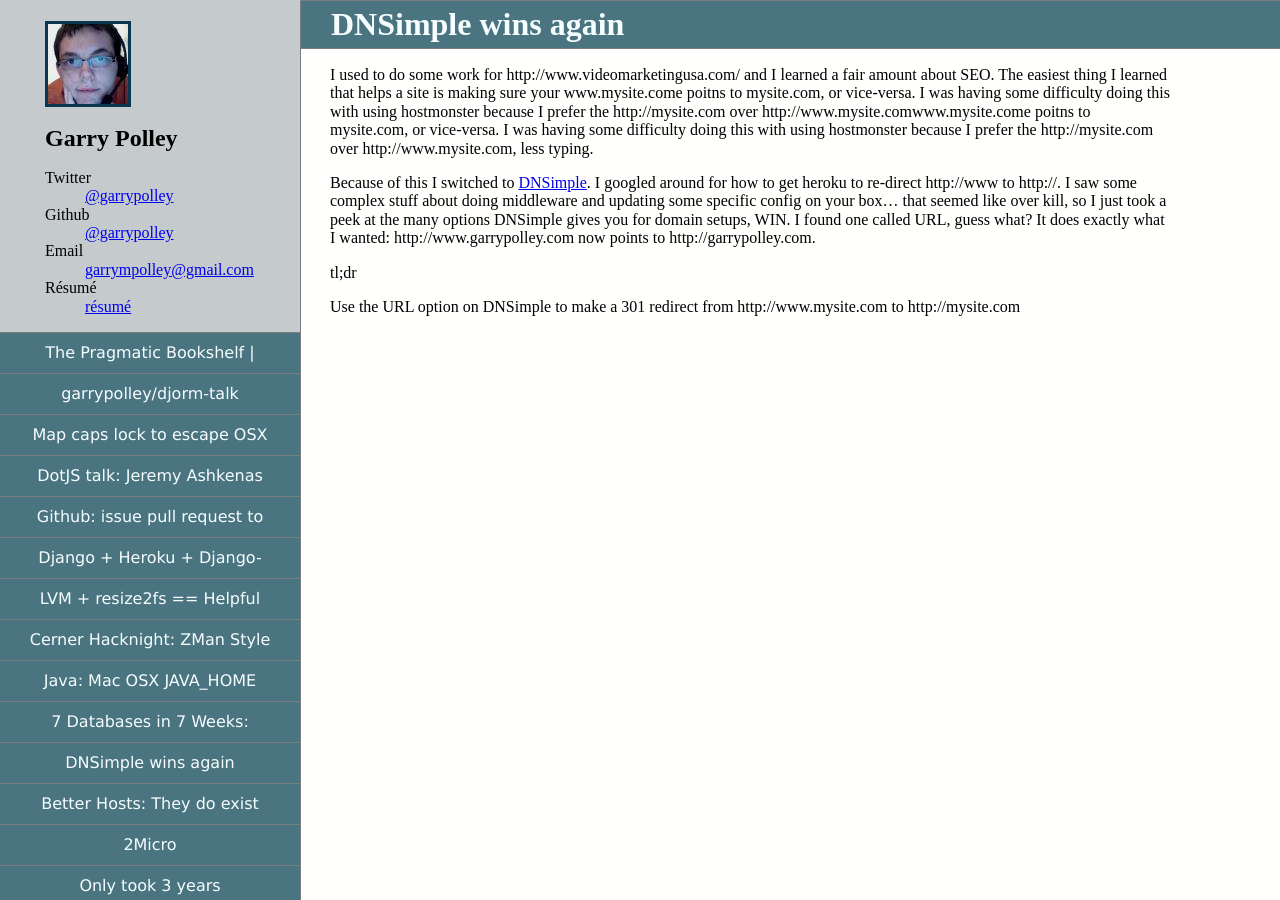
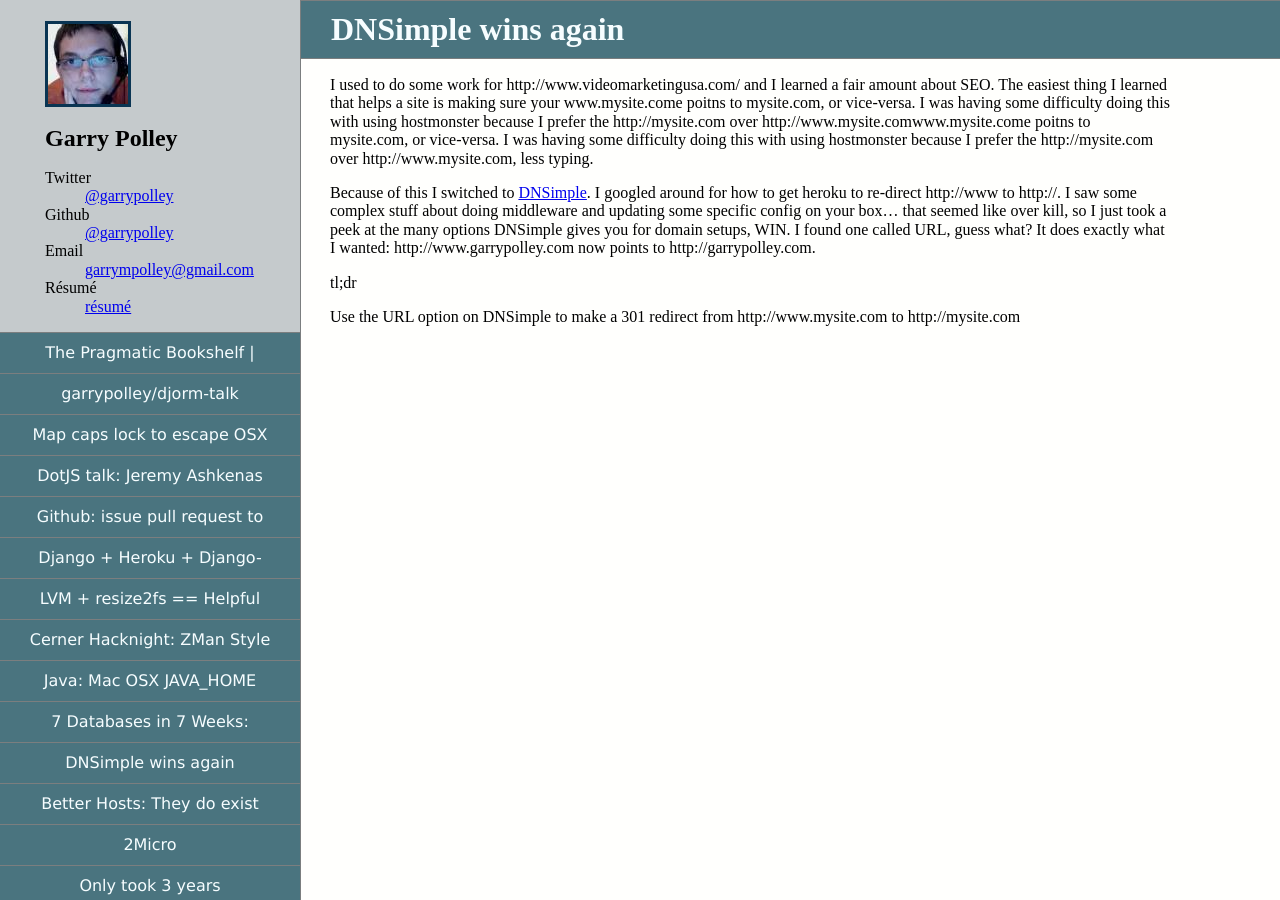
Before and after one commit to garrypolley/garrypolley.github.io, a Jekyll site: the page built from 2012-06-14.md, in a window 1280 px wide. Built offline with Jekyll 4.4.1, drawn with Linux system fonts in a browser that asks for light colours; nearby versions of some CDN libraries; Markdown is read by kramdown in place of the engine named in the settings.

Commit message:
fix heading title for posts.

```diff
--- a/_layouts/default.html
+++ b/_layouts/default.html
@@ -38,10 +38,6 @@
       padding: 0;
     }
 
-    main article > div {
-    	padding: 50px 30px 5px 30px;
-    }
-
     main .article-title {
     	position: fixed;
     	margin: 0;
@@ -49,6 +45,9 @@
     	background-color: #4A747F;
     	width: 100%;
     	border: solid 1px #7B7E7F;
+    	max-height: 47px;
+    	line-height: 47px;
+    	overflow: hidden;
     }
 
      main .article-title a {
@@ -56,6 +55,10 @@
      	color: #F6FDFF;
      	display: block;
      }
+
+     main article > div {
+    	padding: 60px 30px 5px 30px;
+    }
 
     .site-navigation {
       background-color: #C5CACC;
@@ -137,6 +140,7 @@
 
     /* Extra Small Devices, Phones */
     @media only screen and (min-width: 480px) {
+
     }
 
     /* Small Devices, Tablets */
--- a/_layouts/post.html
+++ b/_layouts/post.html
@@ -4,7 +4,7 @@ layout: default
 
 <section>
   <article>
-    <h1 class="article-title"><a href={{page.url}}>{{ page.title }}</a></h1>
+    <h1 class="article-title"><a href="{{ page.url }}" title="{{ page.title }}">{{ page.title }}</a></h1>
     <div>
     	{{ content }}
   	</div>
```
